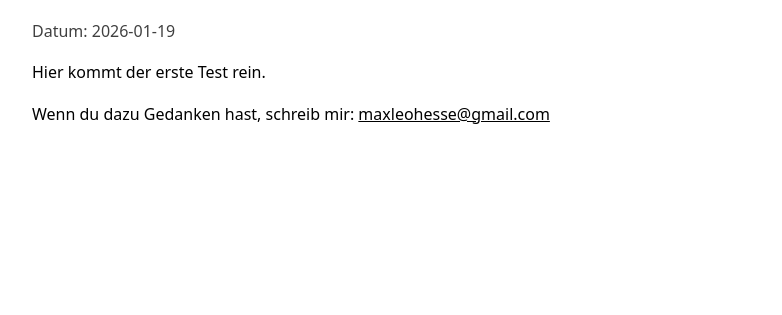
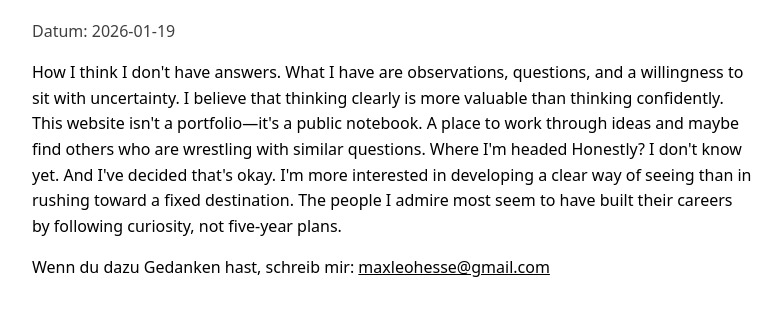
Before and after one commit to maxleohesse/maxleohesse.github.io, a plain HTML site: page notes/first-note.html in a window 1280 px wide. Shown: the part 181-496 px from the top of the page, without its empty margins (248-1030 px from the left). Drawn offline with Linux system fonts and the light colour scheme.

Commit message:
Update first-note.html

```diff
--- a/notes/first-note.html
+++ b/notes/first-note.html
@@ -16,7 +16,15 @@
     <h1>First Test</h1>
     <p class="muted">Datum: 2026-01-19</p>
 
-    <p>Hier kommt der erste Test rein.</p>
+    <p>How I think
+I don't have answers. What I have are observations, questions, and a willingness to sit with uncertainty. I believe that thinking clearly is more valuable than thinking confidently.
+
+This website isn't a portfolio—it's a public notebook. A place to work through ideas and maybe find others who are wrestling with similar questions.
+
+Where I'm headed
+Honestly? I don't know yet. And I've decided that's okay.
+
+I'm more interested in developing a clear way of seeing than in rushing toward a fixed destination. The people I admire most seem to have built their careers by following curiosity, not five-year plans.</p>
 
     <p>Wenn du dazu Gedanken hast, schreib mir: <a href="mailto:maxleohesse@gmail.com">maxleohesse@gmail.com</a></p>
   </body>
```
